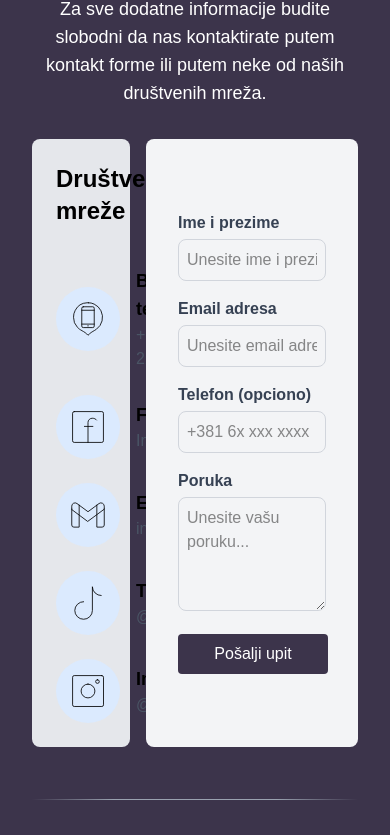
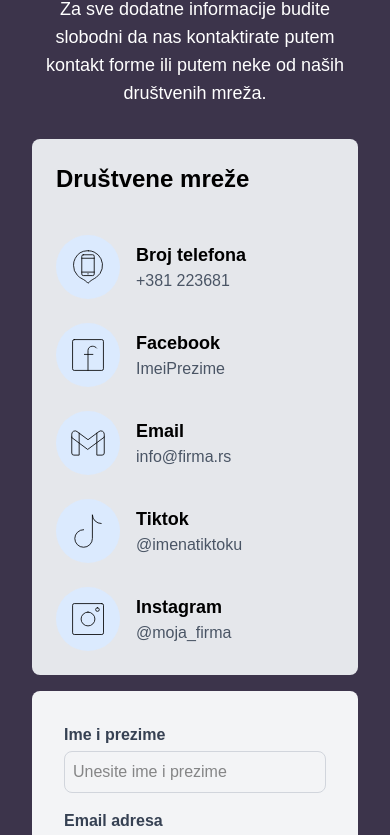
Before and after one commit to DavidJankovic00LIN/MIN_REPO, a Next.js app in the folder apps/vins/vins-tours/: page / in a window 390 px wide. Shown: the part 4995-5830 px from the top of the page. Built offline with nearby package versions, Linux system fonts and the light colour scheme.

Commit message:
Sredjena reponzivnost kontakt sekcije

```diff
--- a/apps/vins/vins-tours/src/app/components/Kontakt.tsx
+++ b/apps/vins/vins-tours/src/app/components/Kontakt.tsx
@@ -80,9 +80,9 @@ const Kontakt = () => {
         kontakt forme ili putem neke od naših društvenih mreža.
       </p>
 
-      <div className="grid grid-cols-3 gap-4">
+      <div className="grid grid-cols-1 lg:grid-cols-3 gap-4">
         {/* Leva kolona */}
-        <div className="col-span-1 bg-gray-200 p-6 rounded-lg flex flex-col gap-6">
+        <div className="lg:col-span-1 bg-gray-200 p-6 rounded-lg flex flex-col gap-6">
           <h3 className="text-black text-2xl font-semibold mb-4">
             Društvene mreže
           </h3>
@@ -102,7 +102,7 @@ const Kontakt = () => {
 
 
 
-            <div className="col-span-2 bg-gray-100 flex items-center justify-center rounded-lg p-8">
+            <div className="lg:col-span-2 bg-gray-100 flex items-center justify-center rounded-lg p-8">
                 <form className="w-full max-w-lg space-y-4">
                     <div>
                     <label className="block text-gray-700 font-semibold mb-1">
```
